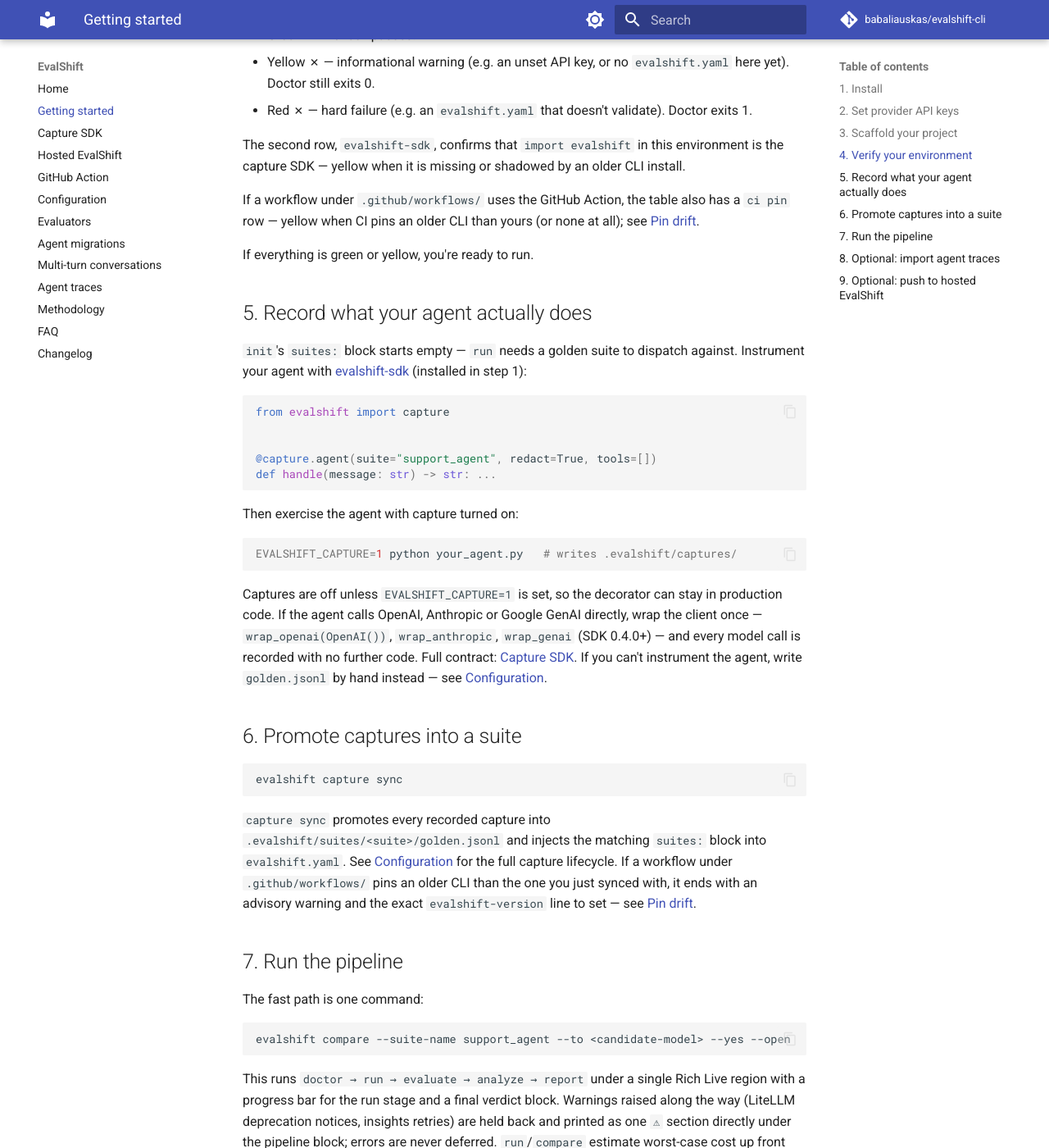
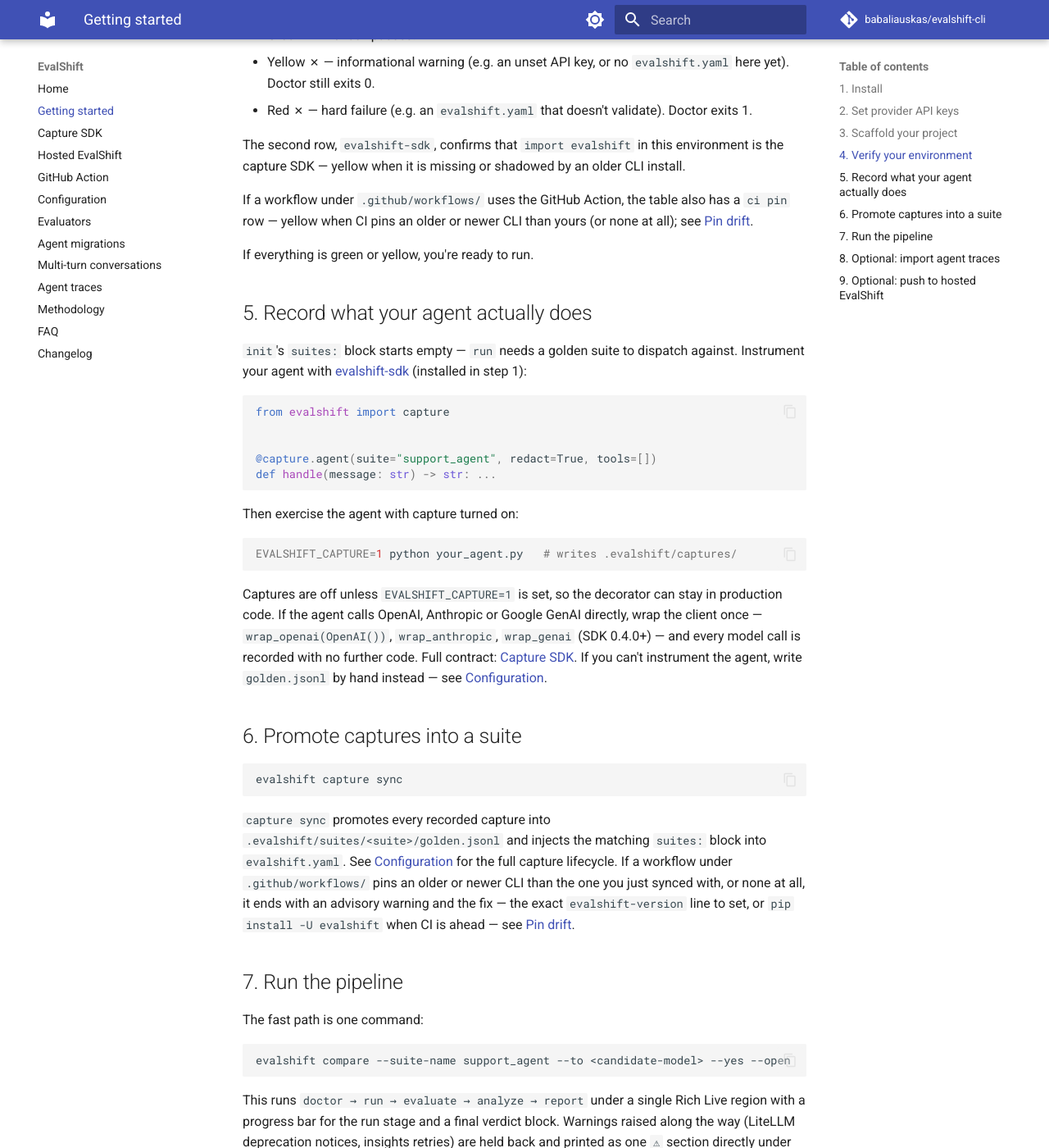
Before and after one commit to babaliauskas/evalshift-cli, an MkDocs documentation site: the page built from docs/getting-started.md, in a window 1280 px wide and 1400 px high, scrolled down 1871 px. Shown: the whole window at 82% size. Built offline with MkDocs 1.6.1 and Material for MkDocs 9.7.7, drawn with Linux system fonts in a browser that asks for light colours; comment, search, counter and statistics services are not loaded.

Commit message:
docs: pin-drift summaries include newer pins
utils/ci_pin.py reports three statuses -- stale, unpinned and ahead
(every pin newer than the local CLI) -- and capture sync, init, validate
and doctor print whichever finding check_ci_pin returns. The Pin drift
sections already said so; the per-command summaries still described
older or missing pins only. They now cover newer pins too, with the fix
the ahead finding prints (pip install -U evalshift), and the
configuration.md paragraph keeps its reader >= writer argument while
explaining why an ahead pin still warns.

Co-Authored-By: Claude Opus 5.5 (1M context) <noreply@anthropic.com>

```diff
--- a/docs/getting-started.md
+++ b/docs/getting-started.md
@@ -98,8 +98,8 @@ environment is the capture SDK — yellow when it is missing or shadowed by an
 older CLI install.
 
 If a workflow under `.github/workflows/` uses the GitHub Action, the table
-also has a `ci pin` row — yellow when CI pins an older CLI than yours (or
-none at all); see [Pin drift](github-action.md#pin-drift).
+also has a `ci pin` row — yellow when CI pins an older or newer CLI than
+yours (or none at all); see [Pin drift](github-action.md#pin-drift).
 
 If everything is green or yellow, you're ready to run.
 
@@ -141,10 +141,10 @@ evalshift capture sync
 `.evalshift/suites/<suite>/golden.jsonl` and injects the matching
 `suites:` block into `evalshift.yaml`. See
 [Configuration](configuration.md) for the full capture lifecycle. If a
-workflow under `.github/workflows/` pins an older CLI than the one you just
-synced with, it ends with an advisory warning and the exact
-`evalshift-version` line to set — see
-[Pin drift](github-action.md#pin-drift).
+workflow under `.github/workflows/` pins an older or newer CLI than the one
+you just synced with, or none at all, it ends with an advisory warning and the
+fix — the exact `evalshift-version` line to set, or `pip install -U evalshift`
+when CI is ahead — see [Pin drift](github-action.md#pin-drift).
 
 ## 7. Run the pipeline
 
```
Also changed, not shown: DOCS.md (+3 -3 lines), docs/configuration.md (+4 -1 lines), docs/github-action.md (+1 -1 lines), llms-full.txt (+6 -4 lines).
